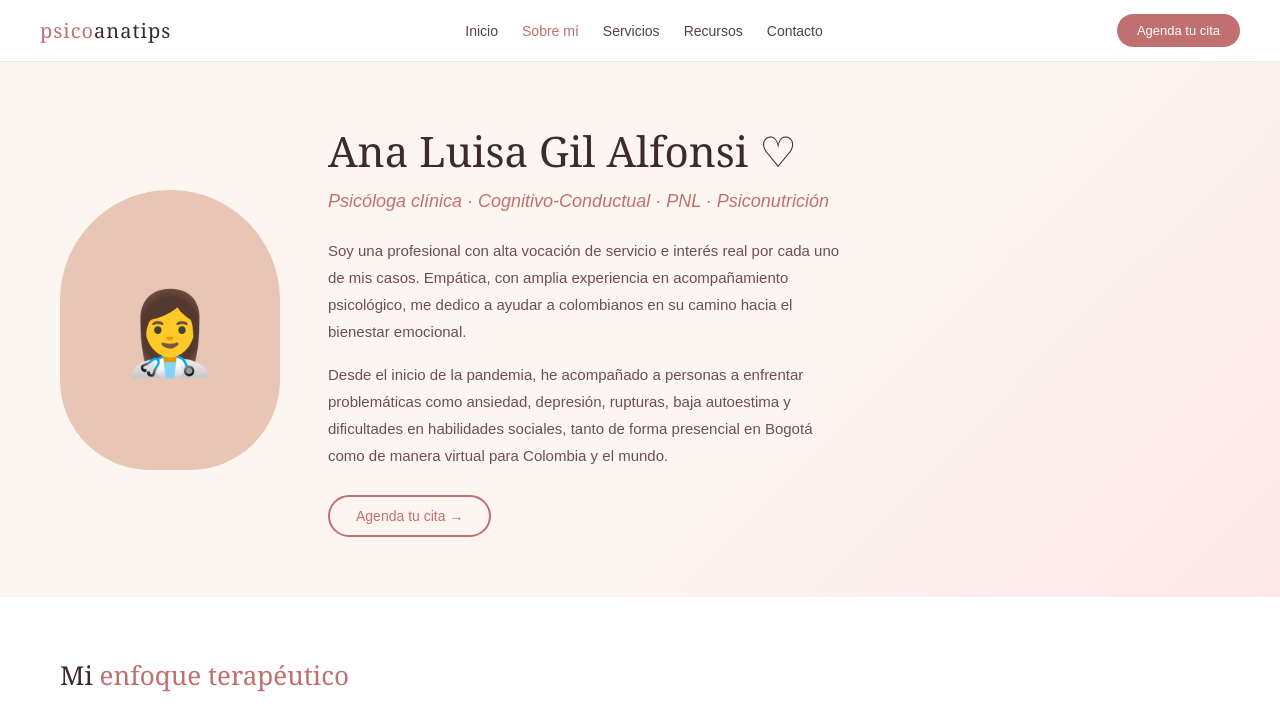
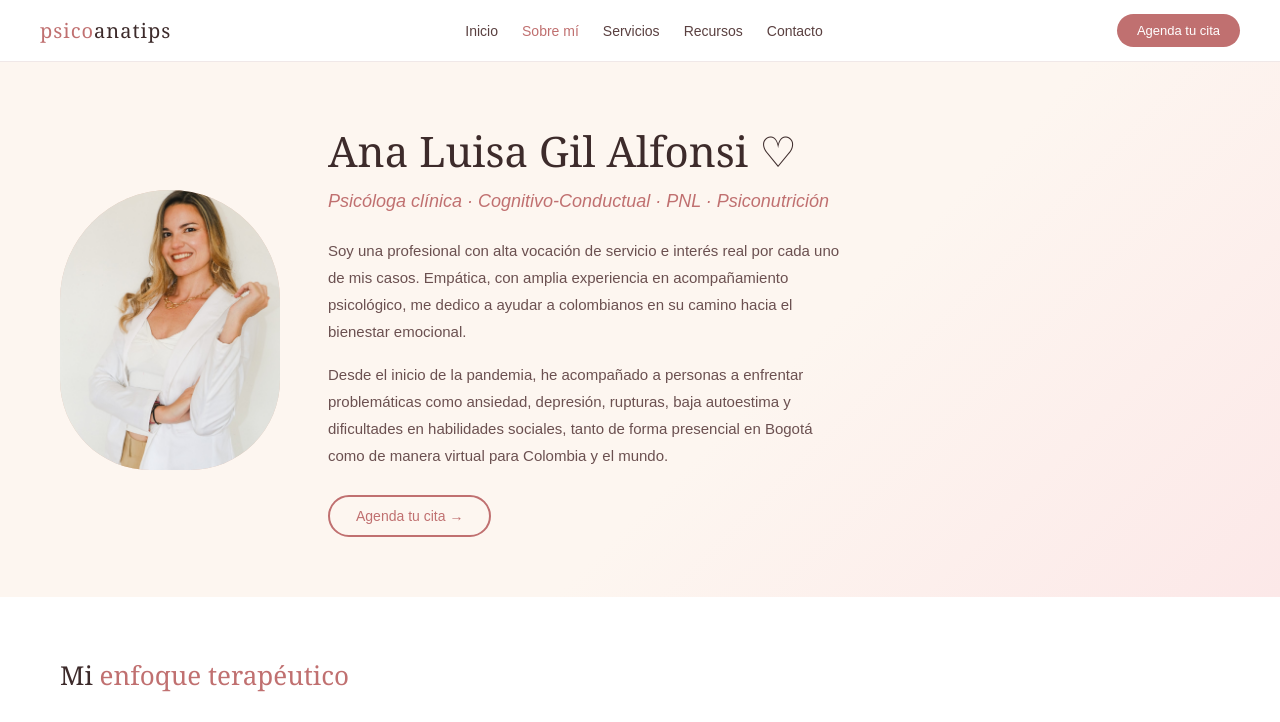
Before and after one commit to icaro67621/mi-sitio-web, a plain HTML site: page sobre-mi.html in a window 1280 px wide. Shown: the top 722 px of the page. Drawn offline with Linux system fonts and the light colour scheme.

Commit message:
Update profile picture in sobre-mi.html
Replaced emoji with an image of Ana Luisa Gil Alfonsi.

```diff
--- a/sobre-mi.html
+++ b/sobre-mi.html
@@ -76,7 +76,10 @@
 </nav>
 
 <section class="hero-sobre">
-  <div class="foto-wrap">👩‍⚕️</div>
+  <div class="foto-wrap">
+  <img src="ana-luisa-gil-alfonsi-1775595311.jpeg" alt="Ana Luisa Gil Alfonsi"
+  style="width:100%; height:100%; object-fit:cover; border-radius: 110px 110px 90px 90px;"/>
+</div>
   <div class="hero-text">
     <h1>Ana Luisa Gil Alfonsi ♡</h1>
     <p class="titulo">Psicóloga clínica · Cognitivo-Conductual · PNL · Psiconutrición</p>
```
